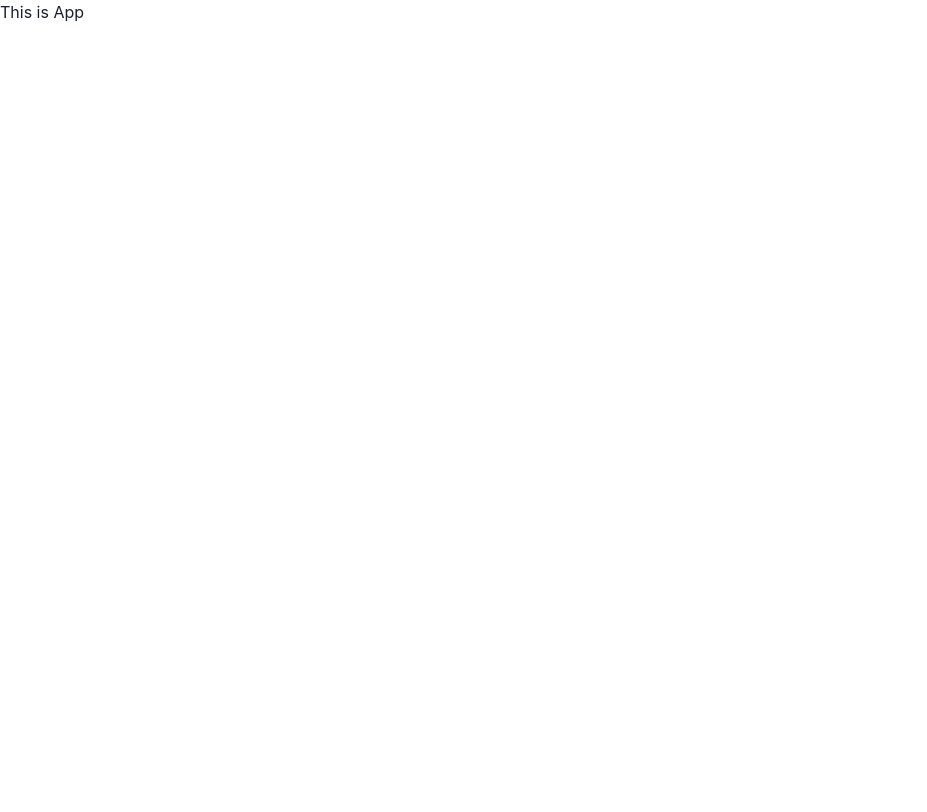
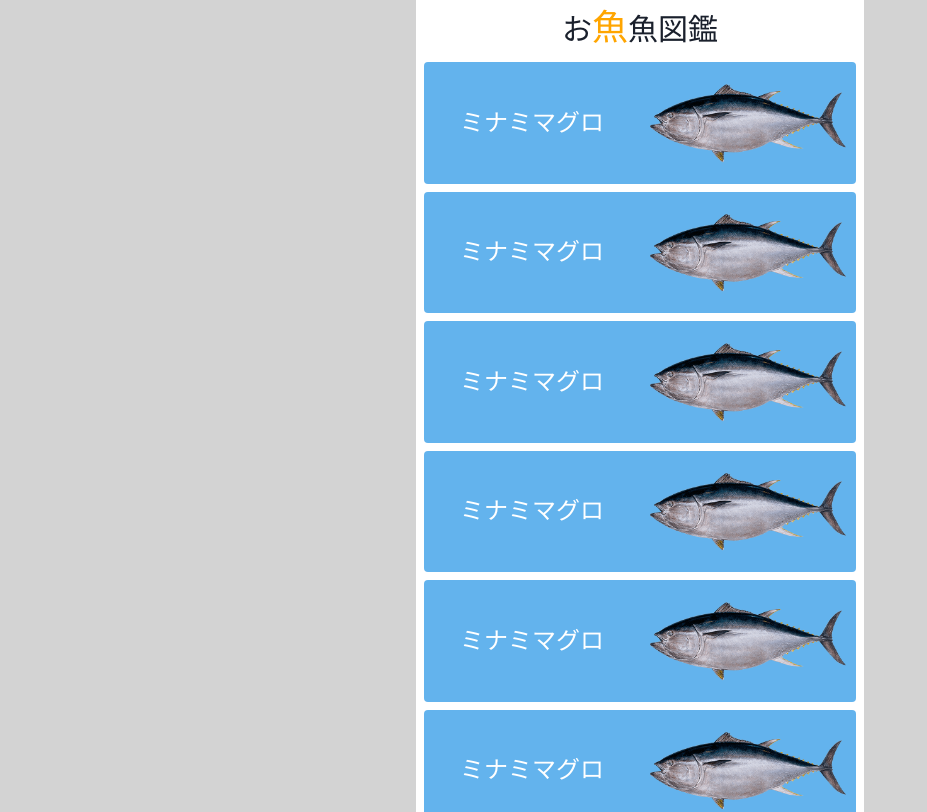
Before and after one commit to n-tomoharu-watanabe/2022-2q-sakana, a React (Vite) app: page / in a window 1280 px wide. Shown: the top 812 px of the page, without its empty margins (0-927 px from the left). Built offline with nearby package versions, Linux system fonts and the light colour scheme.

Commit message:
Appを仮作成

```diff
--- a/src/App.tsx
+++ b/src/App.tsx
@@ -1,5 +1,25 @@
+import { Box } from "@chakra-ui/react"
+import { Card } from "./components/card"
+import { Title } from "./components/title"
+
+const fishes = import.meta.glob('../public/images/fishes/*.png')
+
+function range(length: number) {
+  return Array.from({ length }, (_, i) => i)
+}
+
 export const App = () => {
   return (
-    <h1>This is App</h1>
+    <Box bg="lightgray">
+      <Box minHeight="100vh" maxWidth="md" margin="0 auto" bg="white">
+        <Title />
+        {Object.entries(fishes).map(([path, image]) => (
+          range(30).map((i) => (
+            <Card path={path} onClick={() => {
+            }} key={`${path}-${i}`} />
+          ))
+        ))}
+      </Box>
+    </Box>
   )
 }
```
